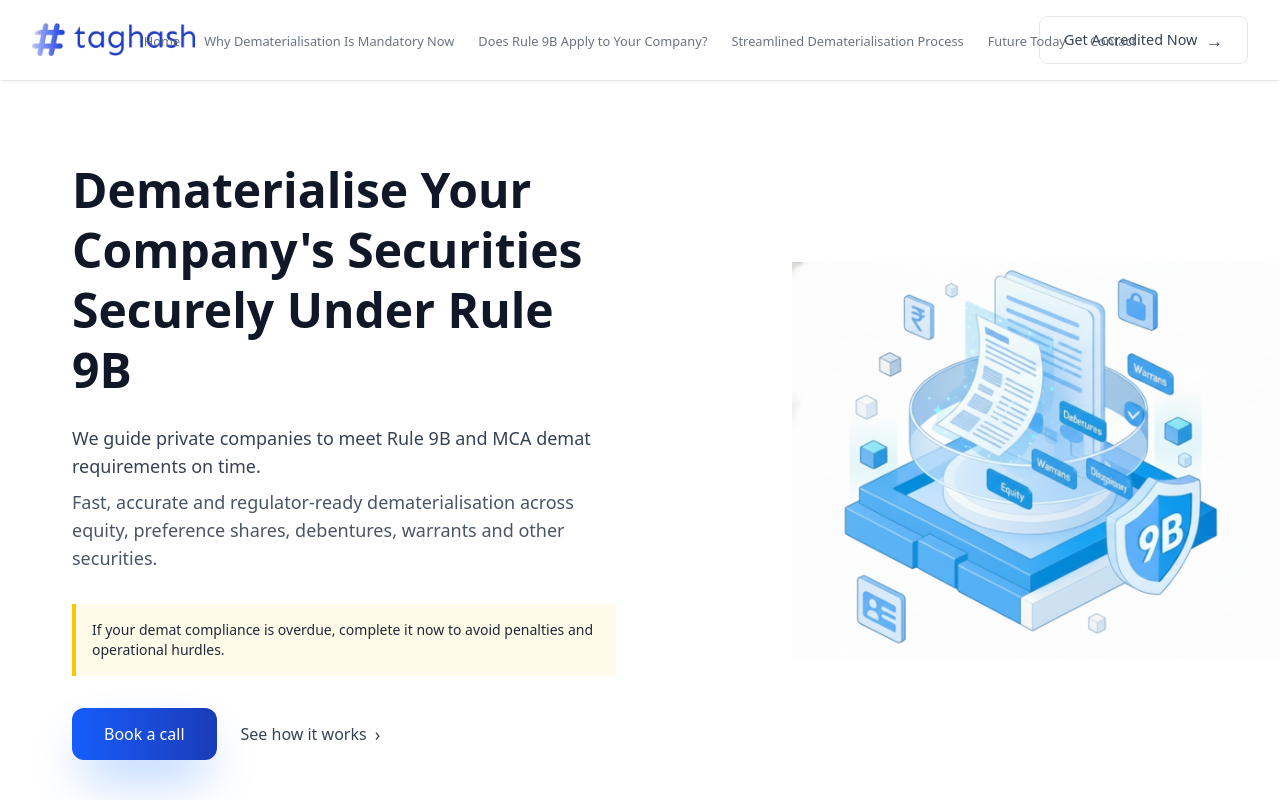
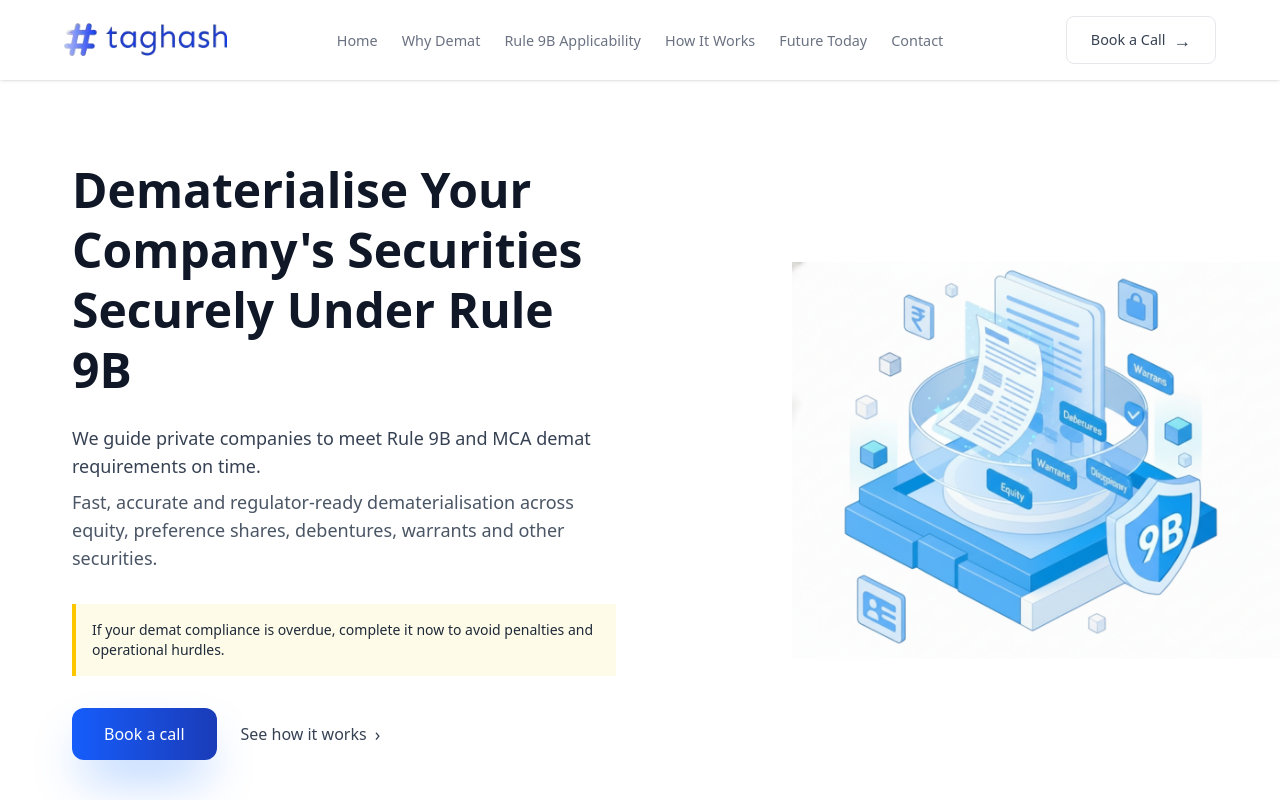
Before and after one commit to Dhanalakshmisherugar14/landingpage, a React (Vite) app: page / in a window 1280 px wide. Shown: the top 800 px of the page. Built offline with nearby package versions, Linux system fonts and the light colour scheme; a web font is replaced by a local one.

Commit message:
changes in navbar

```diff
--- a/src/components/Navbar.jsx
+++ b/src/components/Navbar.jsx
@@ -8,7 +8,7 @@ const Navbar = () => {
 
   return (
     <nav className="bg-white/70 backdrop-blur-md px-8 py-4 sticky top-0 z-[1000] font-sans shadow-sm">
-      <div className="w-full mx-auto flex justify-between items-center">
+      <div className="w-full max-w-6xl mx-auto flex justify-between items-center">
         {/* Left Side: Logo & Menu */}
         {/* Left Side: Logo */}
         <div className="flex items-center">
@@ -23,18 +23,18 @@ const Navbar = () => {
 
         {/* Center: Desktop Menu */}
         <ul className="hidden md:flex absolute left-1/2 top-1/2 transform -translate-x-1/2 -translate-y-1/2 gap-6 list-none m-0 p-0 items-center whitespace-nowrap">
-          <li><a href="#herosection" className="text-gray-500 font-normal text-[0.8rem] transition-colors duration-300 hover:text-blue-700 no-underline">Home</a></li>
-          <li><a href="#why-demat" className="text-gray-500 font-normal text-[0.8rem] transition-colors duration-300 hover:text-blue-700 no-underline">Why Dematerialisation Is Mandatory Now</a></li>
-          <li><a href="#rule9b-check" className="text-gray-500 font-normal text-[0.8rem] transition-colors duration-300 hover:text-blue-700 no-underline">Does Rule 9B Apply to Your Company?</a></li>
-          <li><a href="#demat-process" className="text-gray-500 font-normal text-[0.8rem] transition-colors duration-300 hover:text-blue-700 no-underline">Streamlined Dematerialisation Process</a></li>
-          <li><a href="#act-now" className="text-gray-500 font-normal text-[0.8rem] transition-colors duration-300 hover:text-blue-700 no-underline">Future Today</a></li>
-          <li><a href="#contact" className="text-gray-500 font-normal text-[0.8rem] transition-colors duration-300 hover:text-blue-700 no-underline">Contact</a></li>
+          <li><a href="#herosection" className="text-gray-500 font-normal text-[0.9rem] transition-colors duration-300 hover:text-blue-700 no-underline">Home</a></li>
+          <li><a href="#why-demat" className="text-gray-500 font-normal text-[0.9rem] transition-colors duration-300 hover:text-blue-700 no-underline">Why Demat</a></li>
+          <li><a href="#rule9b-check" className="text-gray-500 font-normal text-[0.9rem] transition-colors duration-300 hover:text-blue-700 no-underline">Rule 9B Applicability</a></li>
+          <li><a href="#demat-process" className="text-gray-500 font-normal text-[0.9rem] transition-colors duration-300 hover:text-blue-700 no-underline"> How It Works</a></li>
+          <li><a href="#act-now" className="text-gray-500 font-normal text-[0.9rem] transition-colors duration-300 hover:text-blue-700 no-underline">Future Today</a></li>
+          <li><a href="#contact" className="text-gray-500 font-normal text-[0.9rem] transition-colors duration-300 hover:text-blue-700 no-underline">Contact</a></li>
         </ul>
 
         {/* Right Side: Button */}
         <div className="hidden md:flex items-center">
             <button className="bg-transparent border border-gray-200 px-6 py-2.5 rounded-lg font-medium text-gray-700 cursor-pointer flex items-center gap-2 transition-all duration-300 text-[0.9rem] hover:border-blue-500 hover:text-blue-600 hover:bg-blue-50 hover:-translate-y-[1px] hover:shadow-md group">
-            Get Accredited Now <span className="text-[1.1rem] transition-transform duration-300 group-hover:translate-x-1">&rarr;</span>
+            Book a Call <span className="text-[1.1rem] transition-transform duration-300 group-hover:translate-x-1">&rarr;</span>
             </button>
         </div>
 
@@ -50,13 +50,13 @@ const Navbar = () => {
       {isOpen && (
         <div className="md:hidden absolute top-full left-0 w-full bg-white shadow-md py-4 px-8 flex flex-col gap-4">
           <a href="#herosection" className="text-gray-500 font-normal text-[0.9rem] transition-colors duration-300 hover:text-blue-700 no-underline" onClick={() => setIsOpen(false)}>Home</a>
-          <a href="#why-demat" className="text-gray-500 font-normal text-[0.9rem] transition-colors duration-300 hover:text-blue-700 no-underline" onClick={() => setIsOpen(false)}>Why Dematerialisation Is Mandatory Now</a>
-          <a href="#rule9b-check" className="text-gray-500 font-normal text-[0.9rem] transition-colors duration-300 hover:text-blue-700 no-underline" onClick={() => setIsOpen(false)}>Does Rule 9B Apply to Your Company?</a>
-          <a href="#demat-process" className="text-gray-500 font-normal text-[0.9rem] transition-colors duration-300 hover:text-blue-700 no-underline" onClick={() => setIsOpen(false)}>Streamlined Dematerialisation Process</a>
+          <a href="#why-demat" className="text-gray-500 font-normal text-[0.9rem] transition-colors duration-300 hover:text-blue-700 no-underline" onClick={() => setIsOpen(false)}>Why Demat</a>
+          <a href="#rule9b-check" className="text-gray-500 font-normal text-[0.9rem] transition-colors duration-300 hover:text-blue-700 no-underline" onClick={() => setIsOpen(false)}>Rule 9B Applicability</a>
+          <a href="#demat-process" className="text-gray-500 font-normal text-[0.9rem] transition-colors duration-300 hover:text-blue-700 no-underline" onClick={() => setIsOpen(false)}>How It Works</a>
           <a href="#act-now" className="text-gray-500 font-normal text-[0.9rem] transition-colors duration-300 hover:text-blue-700 no-underline" onClick={() => setIsOpen(false)}>Future Today</a>
           <a href="#contact" className="text-gray-500 font-normal text-[0.9rem] transition-colors duration-300 hover:text-blue-700 no-underline" onClick={() => setIsOpen(false)}>Contact</a>
-          <button className="bg-transparent border border-gray-200 px-6 py-2.5 rounded-lg font-medium text-gray-700 cursor-pointer flex items-center gap-2 transition-all duration-300 text-[0.9rem] hover:border-blue-500 hover:text-blue-600 hover:bg-blue-50 hover:-translate-y-[1px] hover:shadow-md active:border-blue-500 active:text-blue-600 active:bg-blue-50 active:-translate-y-[1px] active:shadow-md group w-full justify-center">
-            Get Accredited Now <span className="text-[1.1rem] transition-transform duration-300 group-hover:translate-x-1 group-active:translate-x-1">&rarr;</span>
+          <button className="bg-gradient-to-r from-blue-600 to-blue-800 hover:from-blue-700 hover:to-blue-900 text-white px-6 py-2.5 rounded-lg font-medium cursor-pointer flex items-center gap-2 transition-all duration-300 text-[0.9rem] shadow-md hover:shadow-lg hover:-translate-y-[1px] group w-full justify-center">
+            Book a Call <span className="text-[1.1rem] transition-transform duration-300 group-hover:translate-x-1 group-active:translate-x-1">&rarr;</span>
           </button>
         </div>
       )}
```
